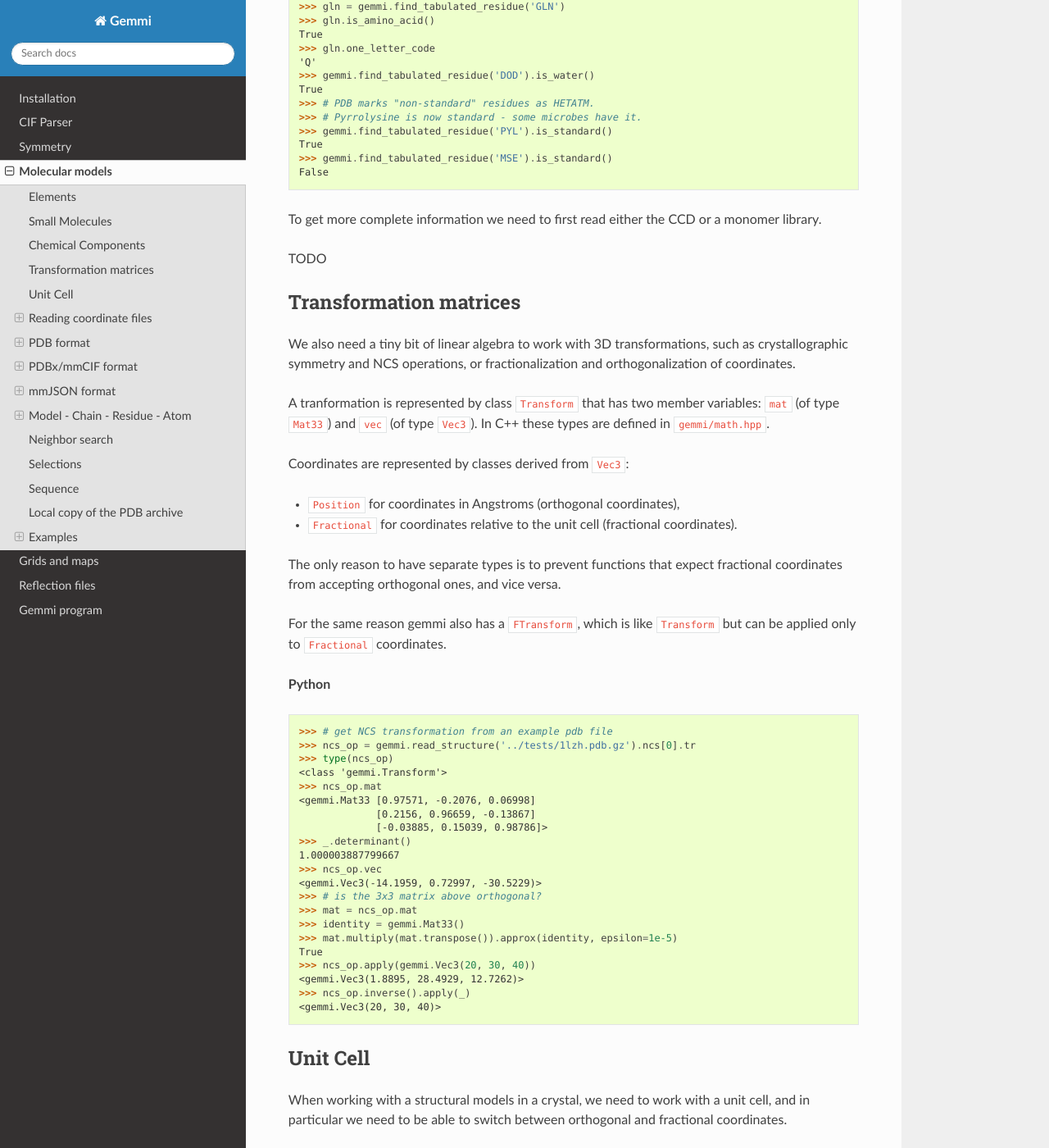
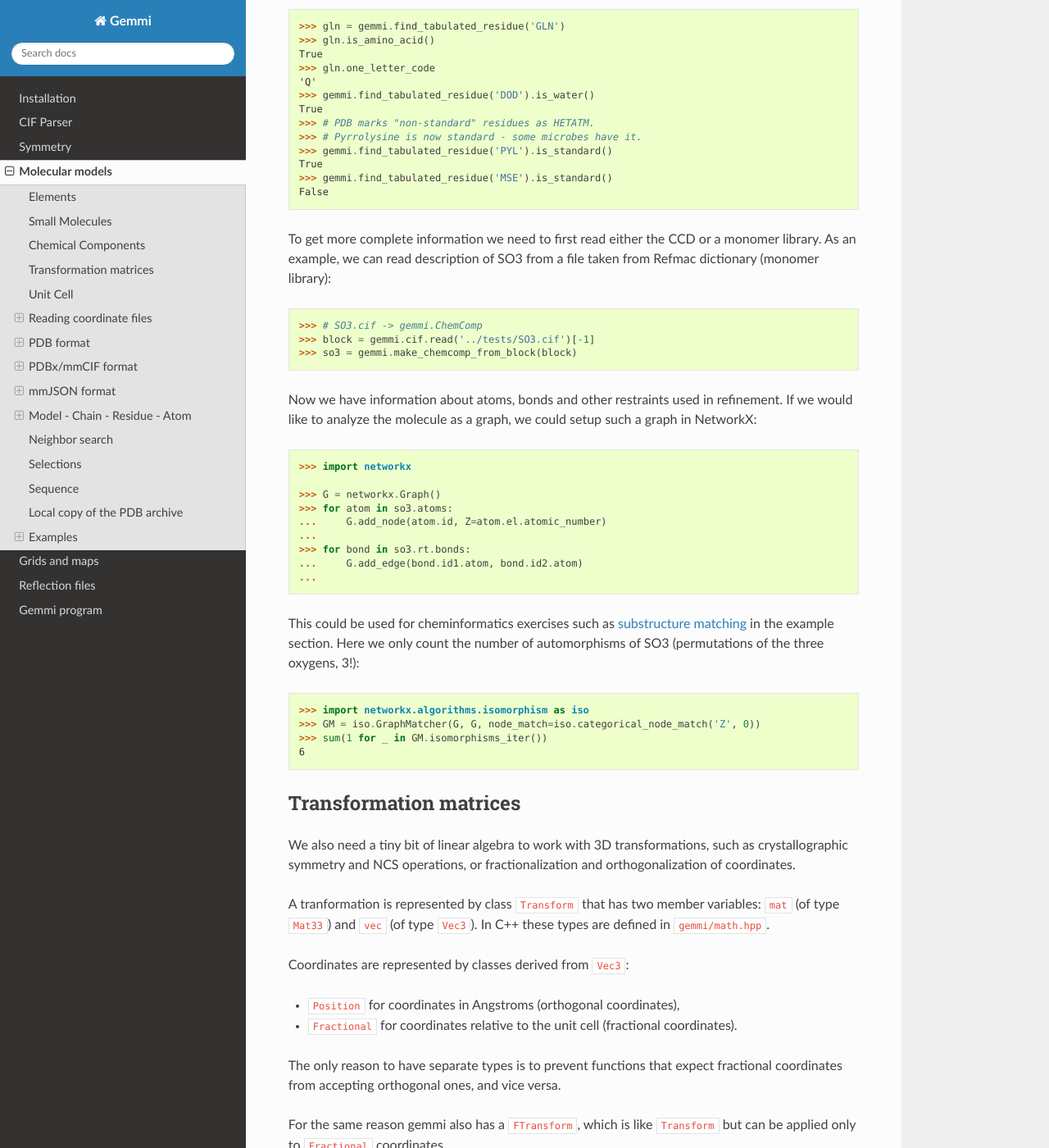
Before and after one commit to project-gemmi/gemmi, a Sphinx documentation site: the page built from docs/mol.rst, in a window 1280 px wide and 1400 px high, scrolled down 2159 px. Shown: the whole window at 82% size. Built offline with Sphinx 7.4.7 and the Read the Docs theme 2.0.0, drawn with Linux system fonts in a browser that asks for light colours; some of the changed text lies outside the part shown.

Commit message:
give example of analysing ChemComp as a graph

```diff
--- a/docs/conf.py
+++ b/docs/conf.py
@@ -3,7 +3,7 @@ import os
 
 # -- General configuration ------------------------------------------------
 
-needs_sphinx = '1.4'
+needs_sphinx = '1.8'
 
 extensions = ['sphinx.ext.doctest', 'sphinx.ext.githubpages']
 
@@ -69,3 +69,10 @@ def DoctestDirective_run(self):
     return nodes
 sphinx.ext.doctest.DoctestDirective.run = DoctestDirective_run
 sphinx.ext.doctest.TestcodeDirective.run = DoctestDirective_run
+
+doctest_global_setup = '''
+try:
+    import networkx
+except ImportError:
+    networkx = None
+'''
--- a/docs/mol.rst
+++ b/docs/mol.rst
@@ -91,7 +91,8 @@ Gemmi can use three sources of knowledge about the chemical components:
 * so-called CIF files from the Refmac monomer library (maintained by CCP4)
   and compatible files from other libraries.
 
-The built-in data is accessed through the function ``find_tabulated_residue``:
+The built-in data is accessed through the function ``find_tabulated_residue``
+and contains only minimal information about each residue:
 
 **C++**
 
@@ -117,9 +118,45 @@ The built-in data is accessed through the function ``find_tabulated_residue``:
     False
 
 To get more complete information we need to first read either the CCD
-or a monomer library.
+or a monomer library. As an example, we can read description of SO3
+from a file taken from Refmac dictionary (monomer library):
 
-TODO
+.. doctest::
+
+    >>> # SO3.cif -> gemmi.ChemComp
+    >>> block = gemmi.cif.read('../tests/SO3.cif')[-1]
+    >>> so3 = gemmi.make_chemcomp_from_block(block)
+
+Now we have information about atoms, bonds and other restraints
+used in refinement. If we would like to analyze the molecule as a graph,
+we could setup such a graph in NetworkX:
+
+.. doctest::
+    :skipif: networkx is None
+
+    >>> import networkx
+
+    >>> G = networkx.Graph()
+    >>> for atom in so3.atoms:
+    ...     G.add_node(atom.id, Z=atom.el.atomic_number)
+    ...
+    >>> for bond in so3.rt.bonds:
+    ...     G.add_edge(bond.id1.atom, bond.id2.atom)
+    ...
+
+This could be used for cheminformatics exercises such as
+:ref:`substructure matching <substructure_matching>` in the example section.
+Here we only count the number of automorphisms of SO3 (permutations
+of the three oxygens, 3!):
+
+.. doctest::
+    :skipif: networkx is None
+
+    >>> import networkx.algorithms.isomorphism as iso
+    >>> GM = iso.GraphMatcher(G, G, node_match=iso.categorical_node_match('Z', 0))
+    >>> sum(1 for _ in GM.isomorphisms_iter())
+    6
+
 
 Transformation matrices
 =======================
@@ -1079,6 +1116,13 @@ rainbow-colored chain:
     :scale: 100
     :target: https://www.rcsb.org/3d-view/5XG2/
 
+.. _substructure_matching:
+
+Substructure matching
+---------------------
+
+TODO: Subgraph isomorphism example
+
 
 B-factor analysis
 -----------------
```
Also changed, not shown: 1 other file.
